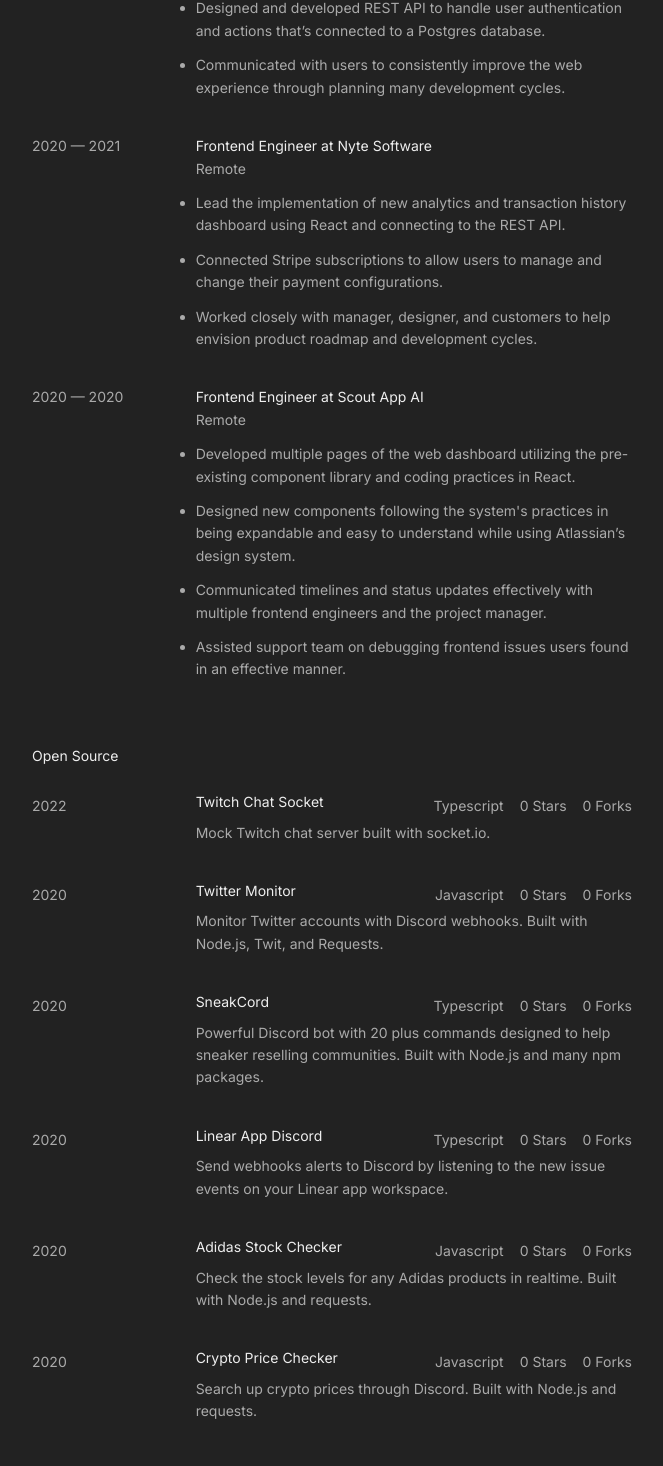
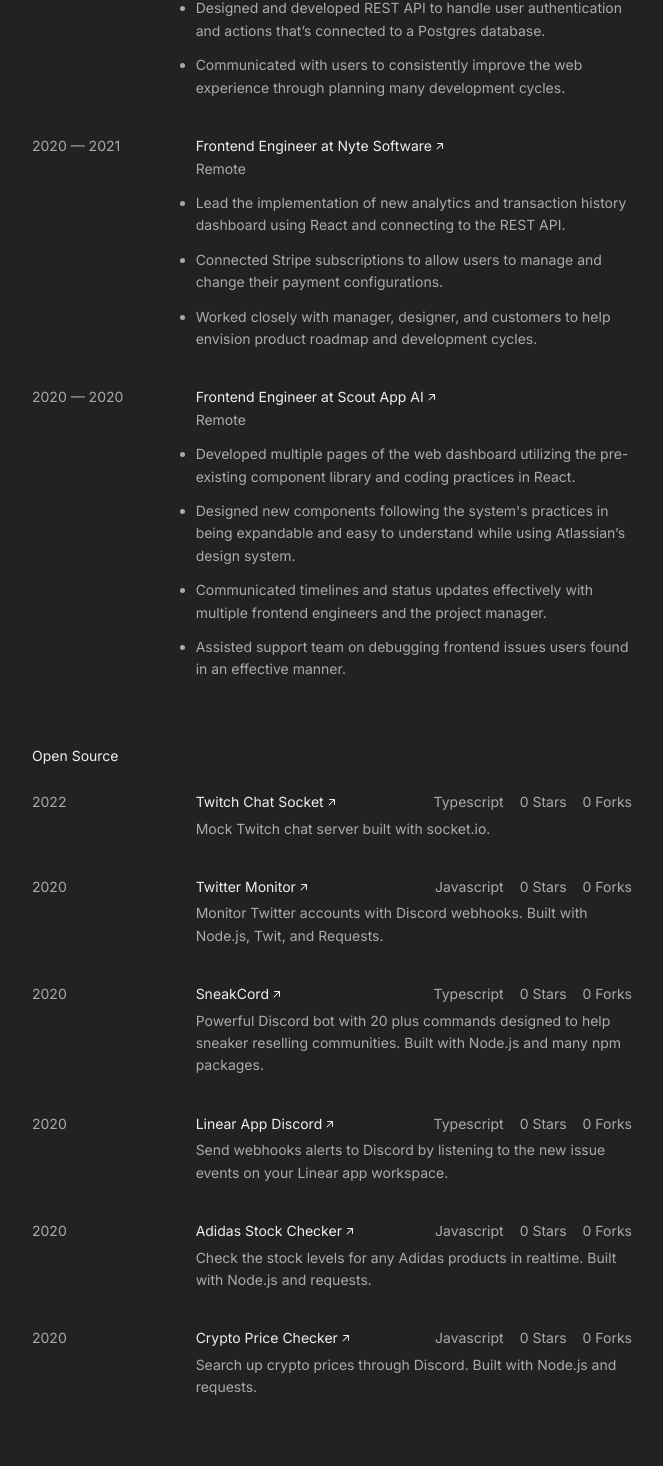
Before and after one commit to ezolla/my-website, a Next.js app: page / in a window 1280 px wide. Shown: the part 577-2043 px from the top of the page, without its empty margins (308-971 px from the left). Built offline with nearby package versions, Linux system fonts and the light colour scheme.

Commit message:
Added external link icon

```diff
--- /dev/null
+++ b/components/Icons.tsx
@@ -0,0 +1,14 @@
+export const ExternalArrow = () => (
+  <svg
+    width='12'
+    height='14'
+    viewBox='-2 0 12 12'
+    fill='none'
+    xmlns='http://www.w3.org/2000/svg'
+  >
+    <path
+      d='M3.5 5C3.22386 5 3 5.22386 3 5.5C3 5.77614 3.22386 6 3.5 6V5ZM8.5 5.5H9C9 5.22386 8.77614 5 8.5 5V5.5ZM8 10.5C8 10.7761 8.22386 11 8.5 11C8.77614 11 9 10.7761 9 10.5H8ZM2.64645 10.6465C2.45118 10.8417 2.45118 11.1583 2.64645 11.3535C2.84171 11.5488 3.15829 11.5488 3.35355 11.3535L2.64645 10.6465ZM3.5 6H8.5V5H3.5V6ZM8 5.5V10.5H9V5.5H8ZM8.14645 5.14645L2.64645 10.6465L3.35355 11.3535L8.85355 5.85355L8.14645 5.14645Z'
+      fill='#EEEEEE'
+    />
+  </svg>
+)
--- a/components/sections/Contact.tsx
+++ b/components/sections/Contact.tsx
@@ -1,4 +1,6 @@
 import styled from 'styled-components'
+
+import { ExternalArrow } from 'components/Icons'
 
 const Contact = () => {
   return (
@@ -8,12 +10,14 @@
         <p>Email</p>
         <a href='mailto:ezoller11@gmail.com' target='_blank'>
           ezoller11@gmail.com
+          <ExternalArrow />
         </a>
       </div>
       <div>
         <p>GitHub</p>
         <a href='https://github.com/ezolla' target='_blank'>
           ezolla
+          <ExternalArrow />
         </a>
       </div>
       <div>
@@ -23,6 +27,7 @@
           target='_blank'
         >
           ethanzoller
+          <ExternalArrow />
         </a>
       </div>
     </StyledContact>
--- a/components/sections/OpenSource.tsx
+++ b/components/sections/OpenSource.tsx
@@ -1,4 +1,6 @@
 import styled from 'styled-components'
+
+import { ExternalArrow } from 'components/Icons'
 
 const OpenSource = () => {
   return (
@@ -8,99 +10,146 @@
         <p>2022</p>
         <div>
           <ProjectHeader>
-            <h3>Twitch Chat Socket</h3>
+            <h3>
+              <a
+                href='https://github.com/ezolla/twitch-chat-socket'
+                target='_blank'
+              >
+                Twitch Chat Socket
+                <ExternalArrow />
+              </a>
+            </h3>
             <div>
               <p>Typescript</p>
               <p>0 Stars</p>
               <p>0 Forks</p>
             </div>
           </ProjectHeader>
-          <p>Mock Twitch chat server built with socket.io.</p>
+          <ProjectDescription>
+            Mock Twitch chat server built with socket.io.
+          </ProjectDescription>
         </div>
       </Project>
       <Project>
         <p>2020</p>
         <div>
           <ProjectHeader>
-            <h3>Twitter Monitor</h3>
+            <h3>
+              <a
+                href='https://github.com/ezolla/Twitter-Monitor'
+                target='_blank'
+              >
+                Twitter Monitor
+                <ExternalArrow />
+              </a>
+            </h3>
             <div>
               <p>Javascript</p>
               <p>0 Stars</p>
               <p>0 Forks</p>
             </div>
           </ProjectHeader>
-          <p>
+          <ProjectDescription>
             Monitor Twitter accounts with Discord webhooks. Built with Node.js,
             Twit, and Requests.
-          </p>
+          </ProjectDescription>
         </div>
       </Project>
       <Project>
         <p>2020</p>
         <div>
           <ProjectHeader>
-            <h3>SneakCord</h3>
+            <h3>
+              <a href='https://github.com/ezolla/SneakCord' target='_blank'>
+                SneakCord
+                <ExternalArrow />
+              </a>
+            </h3>
             <div>
               <p>Typescript</p>
               <p>0 Stars</p>
               <p>0 Forks</p>
             </div>
           </ProjectHeader>
-          <p>
+          <ProjectDescription>
             Powerful Discord bot with 20 plus commands designed to help sneaker
             reselling communities. Built with Node.js and many npm packages.
-          </p>
+          </ProjectDescription>
         </div>
       </Project>
       <Project>
         <p>2020</p>
         <div>
           <ProjectHeader>
-            <h3>Linear App Discord</h3>
+            <h3>
+              <a
+                href='https://github.com/ezolla/linear-app-discord'
+                target='_blank'
+              >
+                Linear App Discord
+                <ExternalArrow />
+              </a>
+            </h3>
             <div>
               <p>Typescript</p>
               <p>0 Stars</p>
               <p>0 Forks</p>
             </div>
           </ProjectHeader>
-          <p>
+          <ProjectDescription>
             Send webhooks alerts to Discord by listening to the new issue events
             on your Linear app workspace.
-          </p>
+          </ProjectDescription>
         </div>
       </Project>
       <Project>
         <p>2020</p>
         <div>
           <ProjectHeader>
-            <h3>Adidas Stock Checker</h3>
+            <h3>
+              <a
+                href='https://github.com/ezolla/Adidas-Stock-Checker'
+                target='_blank'
+              >
+                Adidas Stock Checker
+                <ExternalArrow />
+              </a>
+            </h3>
             <div>
               <p>Javascript</p>
               <p>0 Stars</p>
               <p>0 Forks</p>
             </div>
           </ProjectHeader>
-          <p>
+          <ProjectDescription>
             Check the stock levels for any Adidas products in realtime. Built
             with Node.js and requests.
-          </p>
+          </ProjectDescription>
         </div>
       </Project>
       <Project>
         <p>2020</p>
         <div>
           <ProjectHeader>
-            <h3>Crypto Price Checker</h3>
+            <h3>
+              <a
+                href='https://github.com/ezolla/Crypto-Price-Checker'
+                target='_blank'
+              >
+                Crypto Price Checker
+                <ExternalArrow />
+              </a>
+            </h3>
             <div>
               <p>Javascript</p>
               <p>0 Stars</p>
               <p>0 Forks</p>
             </div>
           </ProjectHeader>
-          <p>
+          <ProjectDescription>
             Search up crypto prices through Discord. Built with Node.js and
             requests.
-          </p>
+          </ProjectDescription>
         </div>
       </Project>
     </StyledOpenSource>
@@ -119,10 +168,6 @@
   display: grid;
   grid-template-columns: 3fr 8fr;
 
-  p {
-    margin-top: 4px;
-  }
-
   :not(:last-child) {
     margin-bottom: 36px;
   }
@@ -132,6 +177,12 @@
   display: flex;
   justify-content: space-between;
 
+  h3 {
+    a {
+      color: var(--color-white);
+    }
+  }
+
   div {
     display: flex;
 
@@ -140,3 +191,7 @@
     }
   }
 `
+
+const ProjectDescription = styled.p`
+  margin-top: 4px;
+`
--- a/components/sections/WorkExperience.tsx
+++ b/components/sections/WorkExperience.tsx
@@ -1,4 +1,6 @@
 import styled from 'styled-components'
+
+import { ExternalArrow } from 'components/Icons'
 
 const WorkExperience = () => {
   return (
@@ -7,7 +9,12 @@
       <Experience>
         <p>2021 — Now</p>
         <div>
-          <h3>Full-Stack Engineer at Soleware</h3>
+          <h3>
+            <a href='https://soleware.io/' target='_blank'>
+              Full-Stack Engineer at Soleware
+              <ExternalArrow />
+            </a>
+          </h3>
           <p>Remote</p>
           <ul>
             <li>
@@ -32,7 +39,12 @@
       <Experience>
         <p>2020 — 2021</p>
         <div>
-          <h3>Frontend Engineer at Nyte Software</h3>
+          <h3>
+            <a href='https://nytesoftware.com/' target='_blank'>
+              Frontend Engineer at Nyte Software
+              <ExternalArrow />
+            </a>
+          </h3>
           <p>Remote</p>
           <ul>
             <li>
@@ -53,7 +65,12 @@
       <Experience>
         <p>2020 — 2020</p>
         <div>
-          <h3>Frontend Engineer at Scout App AI</h3>
+          <h3>
+            <a href='https://scoutapp.ai/' target='_blank'>
+              Frontend Engineer at Scout App AI
+              <ExternalArrow />
+            </a>
+          </h3>
           <p>Remote</p>
           <ul>
             <li>
@@ -93,6 +110,12 @@
   grid-template-columns: 3fr 8fr;
 
   div {
+    h3 {
+      a {
+        color: var(--color-white);
+      }
+    }
+
     ul {
       margin: 12px 0 0 0;
       padding: 0;
--- a/pages/_app.tsx
+++ b/pages/_app.tsx
@@ -79,6 +79,7 @@
   }
 
   a {
+    color: var(--color-grey);
     font-size: 14px;
     line-height: 22.4px;
     text-decoration: none;
```
